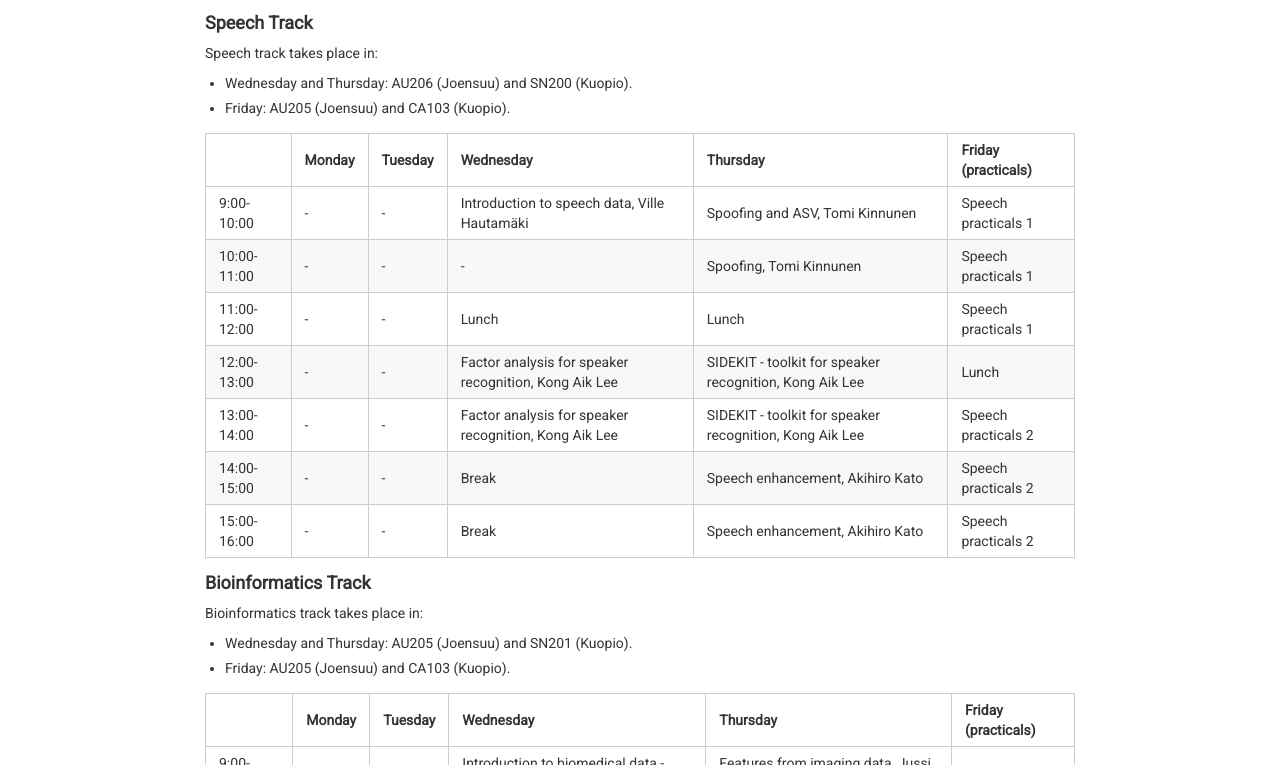
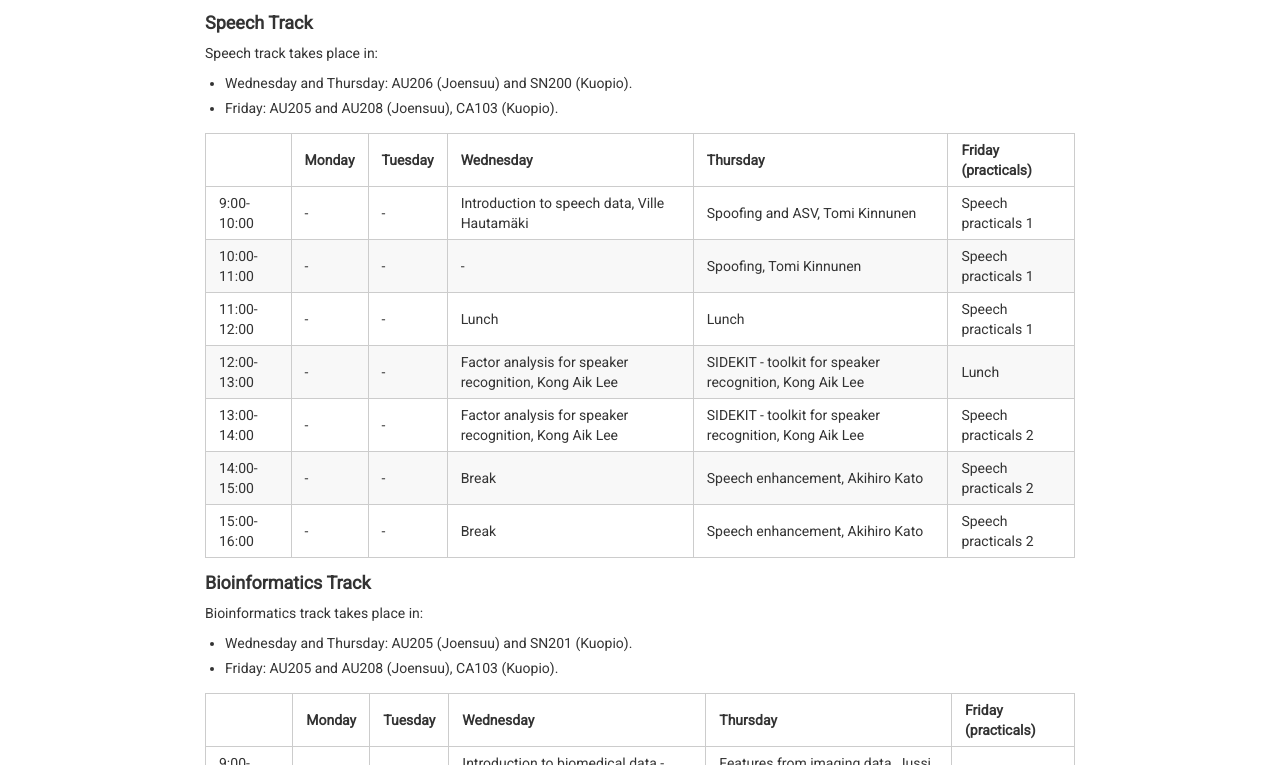
Before and after one commit to abrahamwoubie/Summer_School_RL, a Jekyll site: the page built from schedule.md, in a window 1280 px wide. Shown: the part 906-1671 px from the top of the page. Built offline with Jekyll 4.4.1, drawn with Linux system fonts in a browser that asks for light colours; nearby versions of some CDN libraries.

Commit message:
Updated locations for joensuu on friday

```diff
--- a/schedule.md
+++ b/schedule.md
@@ -30,7 +30,7 @@ All lectures of Monday and Tuesday take place in AU206 (Joensuu) and SN200 (Kuop
 Speech track takes place in:
 
 * Wednesday and Thursday: AU206 (Joensuu) and SN200 (Kuopio).
-* Friday: AU205 (Joensuu) and CA103 (Kuopio).
+* Friday: AU205 and AU208 (Joensuu), CA103 (Kuopio).
 
 | | Monday | Tuesday | Wednesday | Thursday | Friday (practicals)
 --- | ---  | ---     | ---       | ---      | ---
@@ -48,7 +48,7 @@ Speech track takes place in:
 Bioinformatics track takes place in:
 
 * Wednesday and Thursday: AU205 (Joensuu) and SN201 (Kuopio).
-* Friday: AU205 (Joensuu) and CA103 (Kuopio).
+* Friday: AU205 and AU208 (Joensuu), CA103 (Kuopio).
 
 | | Monday | Tuesday | Wednesday | Thursday | Friday (practicals)
 --- | ---  | ---     | ---       | ---      | ---
```
